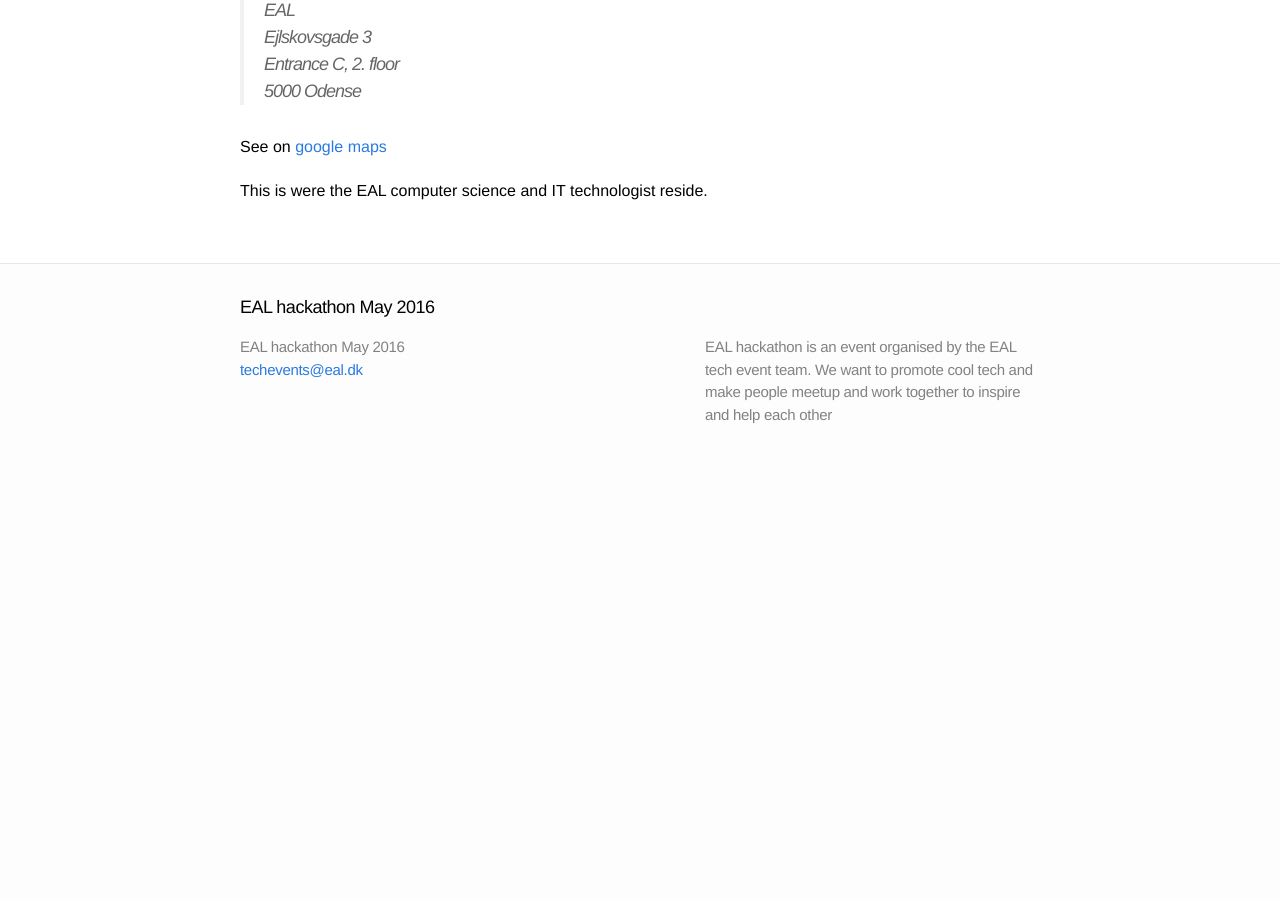
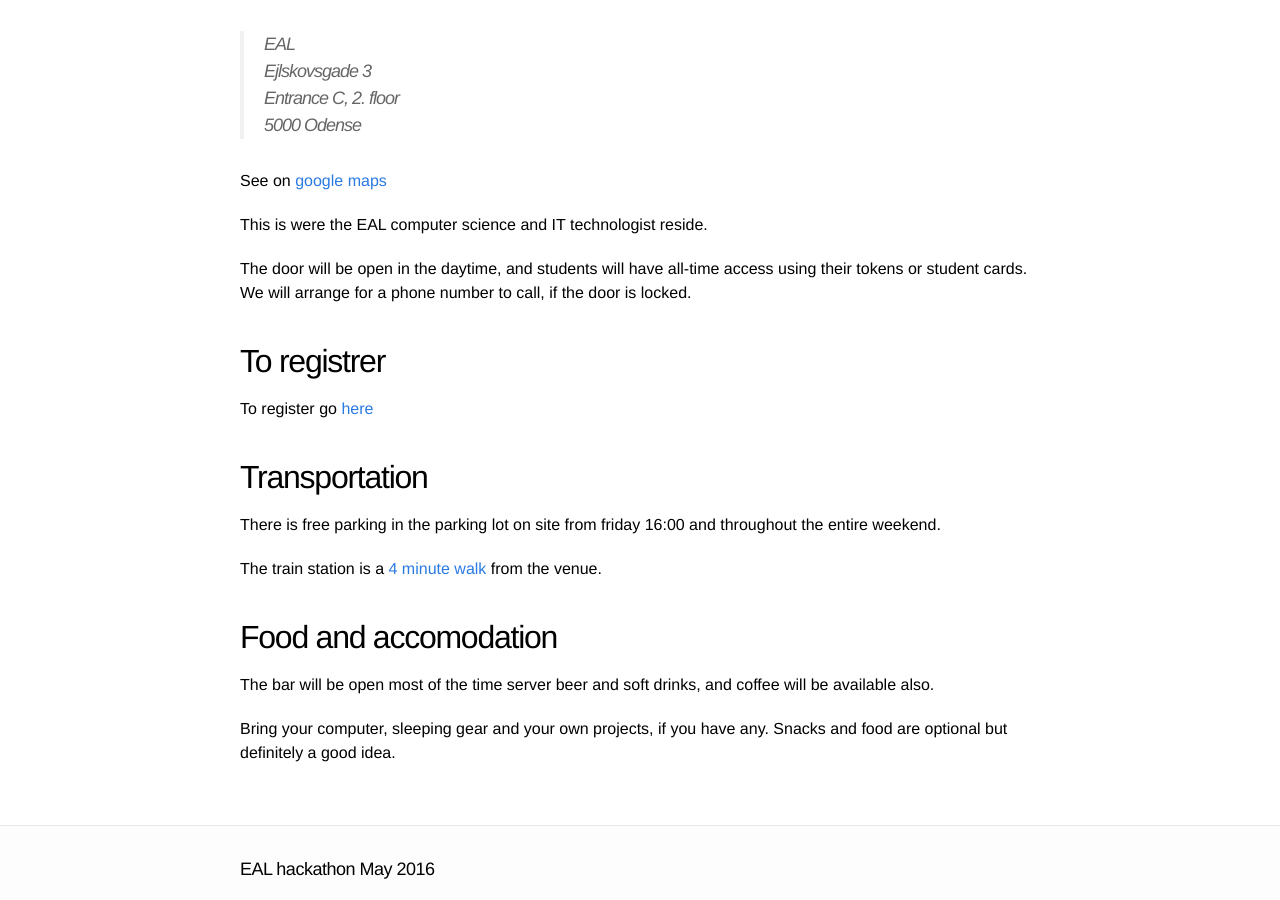
Before and after one commit to valberg/ealtechevents, a Jekyll site: the page built from Sign up.md, in a window 1280 px wide and 900 px high, scrolled down 569 px. Built offline with Jekyll 4.4.1, drawn with Linux system fonts in a browser that asks for light colours; before the commit the page ends 1040 px from its top, so only the background shows below that; some of the changed text lies outside the part shown.

Commit message:
changed sign up til about and added practical info

```diff
--- a/Sign up.md
+++ b/Sign up.md
@@ -1,15 +1,11 @@
 ---
 layout: page
-title: Sign up
-permalink: /signup/
+title: About
+permalink: /about/
 ---
 
-
-To registrer
----------------
-
-To register go [here](https://www.eventbrite.co.uk/e/eal-hackathon-tickets-25093541458)
-
+* TOC
+{:toc}
 
 Time
 ------------
@@ -35,3 +31,27 @@
 See on [google maps](https://www.google.dk/maps/place/Ejlskovsgade+3,+5000+Odense/@55.404135,10.3834543,17z/data=!3m1!4b1!4m2!3m1!1s0x464cdffe73bd01b3:0x5730e8ce014d6ff4?hl=da)
 
 This is were the EAL computer science and IT technologist reside.
+
+The door will be open in the daytime, and students will have all-time access using their tokens or student cards. We will arrange for a phone number to call, if the door is locked.
+
+
+To registrer
+---------------
+
+To register go [here](https://www.eventbrite.co.uk/e/eal-hackathon-tickets-25093541458)
+
+
+Transportation
+------------
+
+There is free parking in the parking lot on site from friday 16:00 and throughout the entire weekend.
+
+The train station is a [4 minute walk](https://www.google.dk/maps/dir/Odense+St.,+Odense/Ejlskovsgade+3,+5000+Odense/@55.4027063,10.384527,17z/data=!3m1!4b1!4m13!4m12!1m5!1m1!1s0x464cdffe94c69193:0x55f5ab9b0f2af888!2m2!1d10.3871575!2d55.4012807!1m5!1m1!1s0x464cdffe73bd01b3:0x5730e8ce014d6ff4!2m2!1d10.385643!2d55.404132) from the venue.
+
+
+Food and accomodation
+---------------------
+
+The bar will be open most of the time server beer and soft drinks, and coffee will be available also.
+
+Bring your computer, sleeping gear and your own projects, if you have any. Snacks and food are optional but definitely a good idea.
```
